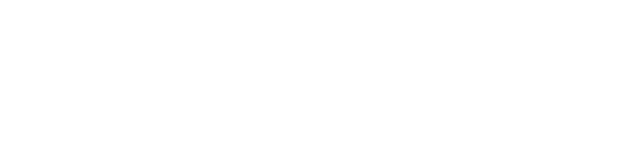
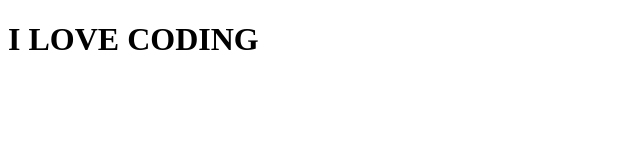
Before and after one commit to yacinemehai/my-super-website, a plain HTML site: page index.html in a window 1280 px wide. Shown: the whole page, without its empty margins (0-640 px from the left). Drawn offline with Linux system fonts and the light colour scheme.

Commit message:
Modification index

```diff
--- a/index.html
+++ b/index.html
@@ -2,9 +2,10 @@
 <html>
   <head>
     <meta charset="UTF-8">
-    <title>title</title>
+    <title>YACINE WEBSITE</title>
   </head>
   <body>
+    <h1>I LOVE CODING</h1>
 
   </body>
 </html>
```
